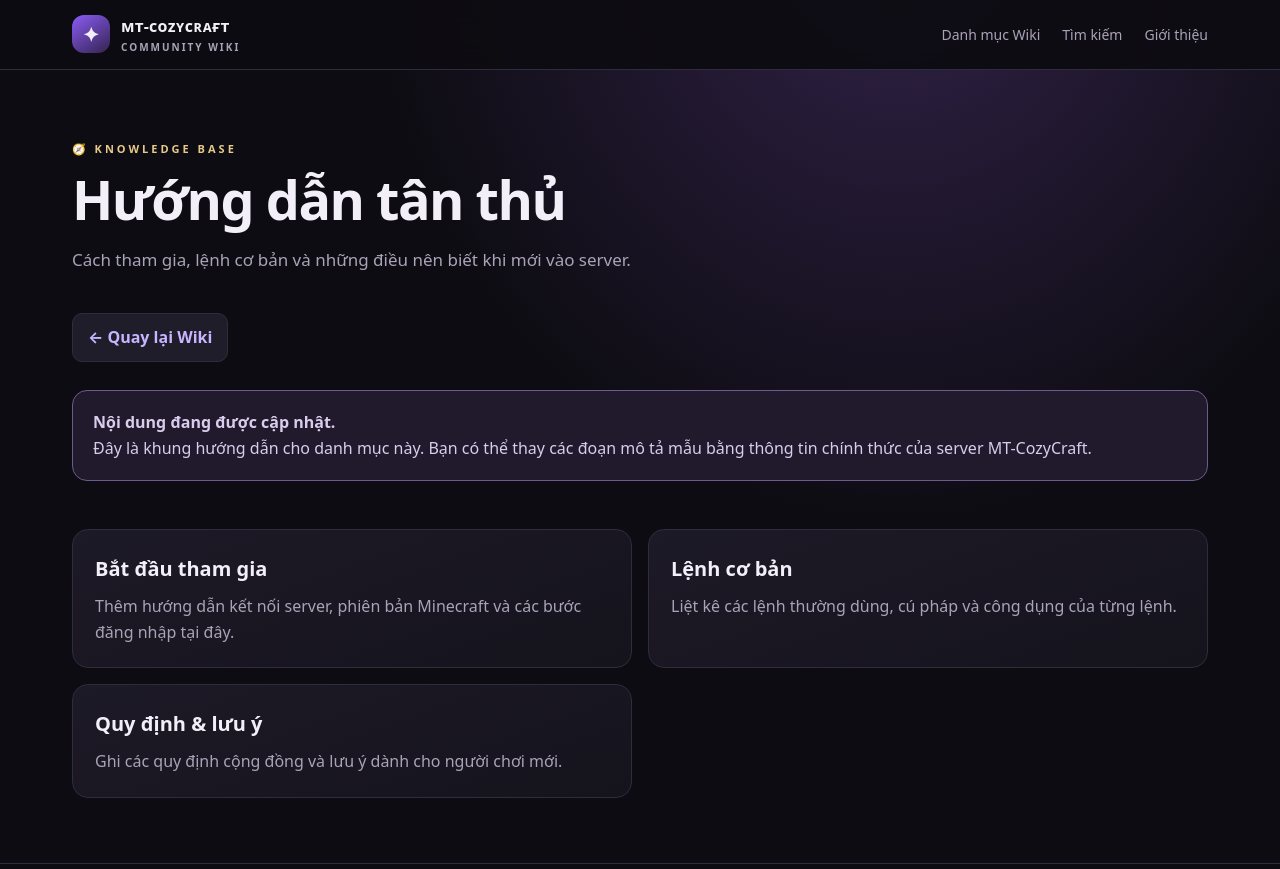
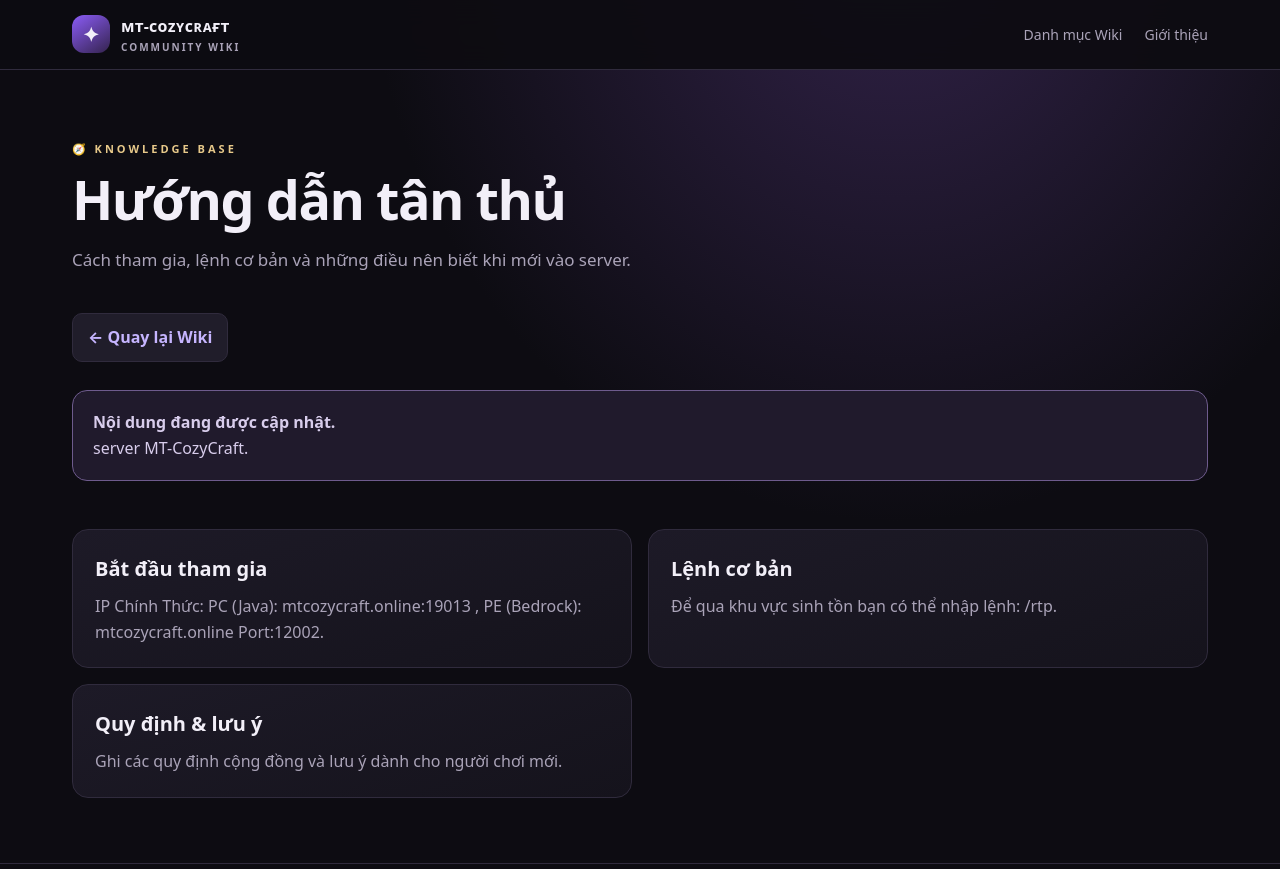
Before and after one commit to Ngkhoa01/mt-cozycraft, a plain HTML site: page newbie.html in a window 1280 px wide. Shown: the top 869 px of the page. Drawn offline with Linux system fonts and the light colour scheme.

Commit message:
Update newbie.html

```diff
--- a/newbie.html
+++ b/newbie.html
@@ -30,7 +30,7 @@ footer{border-top:1px solid var(--line);padding:27px 0;color:var(--muted);font-s
 <header class="topbar">
   <nav class="nav">
     <a class="brand" href="index.html"><span class="sigil">✦</span><span>мт-cozʏcʀᴀғт<small>COMMUNITY WIKI</small></span></a>
-    <div class="links"><a href="index.html#wiki">Danh mục Wiki</a><a href="index.html#search">Tìm kiếm</a><a href="index.html#about">Giới thiệu</a></div>
+    <div class="links"><a href="index.html#wiki">Danh mục Wiki</a> <a href="index.html#about">Giới thiệu</a></div>
   </nav>
 </header>
 <main class="wrap">
@@ -40,9 +40,9 @@ footer{border-top:1px solid var(--line);padding:27px 0;color:var(--muted);font-s
     <p class="lead">Cách tham gia, lệnh cơ bản và những điều nên biết khi mới vào server.</p>
     <a class="back" href="index.html#wiki">← Quay lại Wiki</a>
   </section>
-  <div class="callout"><strong>Nội dung đang được cập nhật.</strong><br>Đây là khung hướng dẫn cho danh mục này. Bạn có thể thay các đoạn mô tả mẫu bằng thông tin chính thức của server MT-CozyCraft.</div>
-  <section class="content-grid"><article class="panel"><h2>Bắt đầu tham gia</h2><p>Thêm hướng dẫn kết nối server, phiên bản Minecraft và các bước đăng nhập tại đây.</p></article>
-<article class="panel"><h2>Lệnh cơ bản</h2><p>Liệt kê các lệnh thường dùng, cú pháp và công dụng của từng lệnh.</p></article>
+  <div class="callout"><strong>Nội dung đang được cập nhật.</strong><br> server MT-CozyCraft.</div>
+  <section class="content-grid"><article class="panel"><h2>Bắt đầu tham gia</h2><p>IP Chính Thức: PC (Java): mtcozycraft.online:19013 , PE (Bedrock): mtcozycraft.online Port:12002.</p></article>
+<article class="panel"><h2>Lệnh cơ bản</h2><p>Để qua khu vực sinh tồn bạn có thể nhập lệnh: /rtp.</p></article>
 <article class="panel"><h2>Quy định &amp; lưu ý</h2><p>Ghi các quy định cộng đồng và lưu ý dành cho người chơi mới.</p></article></section>
 </main>
 <footer><div class="wrap footer-inner">
```
